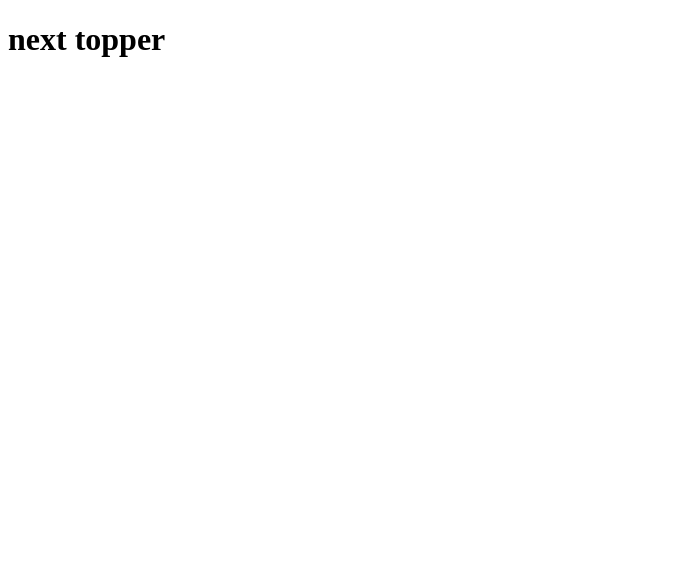
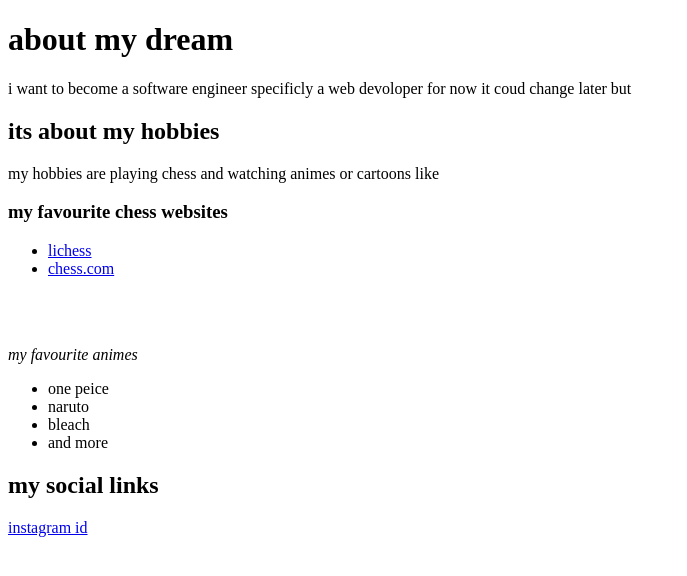
Before and after one commit to chetanchadam/macher-bat, a plain HTML site: page index.html in a window 1280 px wide. Shown: the whole page, without its empty margins (0-687 px from the left). Drawn offline with Linux system fonts and the light colour scheme.

Commit message:
Add files via upload

```diff
--- a/index.html
+++ b/index.html
@@ -1,11 +1,37 @@
 <!DOCTYPE html>
 <html>
-	<head>
-		<meta charset="utf-8">
-		<meta name="viewport">
-		<title>tula dhak ye la</title>
-	</head>
-	<body>
-		<h1>next topper</h1>
-	</body>
+    <head>
+        <meta name="viewport" content="width=device-width,initial-scale=1">
+        <meta charset="utf-8">
+        <title>my webpage</title>
+    </head>
+    <body>
+        <header>
+            <h1>about my dream</h1>
+            <p>i want to become a software engineer specificly a web devoloper for now it coud change later but </p>
+        </header>
+        <article>
+            <h2>its about my hobbies</h2>
+            <p>my hobbies are playing chess and watching animes or cartoons like</p>
+            <h3>my favourite chess websites</h3>
+            <ul>
+                <li><a href="https://lichess.org">lichess</a></li>
+                <li><a href="https://chess.com">chess.com</a></li>
+            </ul>
+            <br><br>
+            <p><i>my favourite animes</i></p>
+            <ul>
+                <li>one peice</li>
+                <li>naruto</li>
+                <li>bleach</li>
+                <li>and more</li>
+            </ul>
+        </article>
+        <footer>
+            <h2>my social links</h2>
+            <a href="https://www.instagram.com/chetan_chaudam?utm_source=qr&igsh=MWsybmE1d3FiM3lxYw==">instagram id</a>
+            <p hidden>my gmail: chaudamchetan103@gmailcom </p>
+            <br>
+        </footer>
+    </body>
 </html>
```
